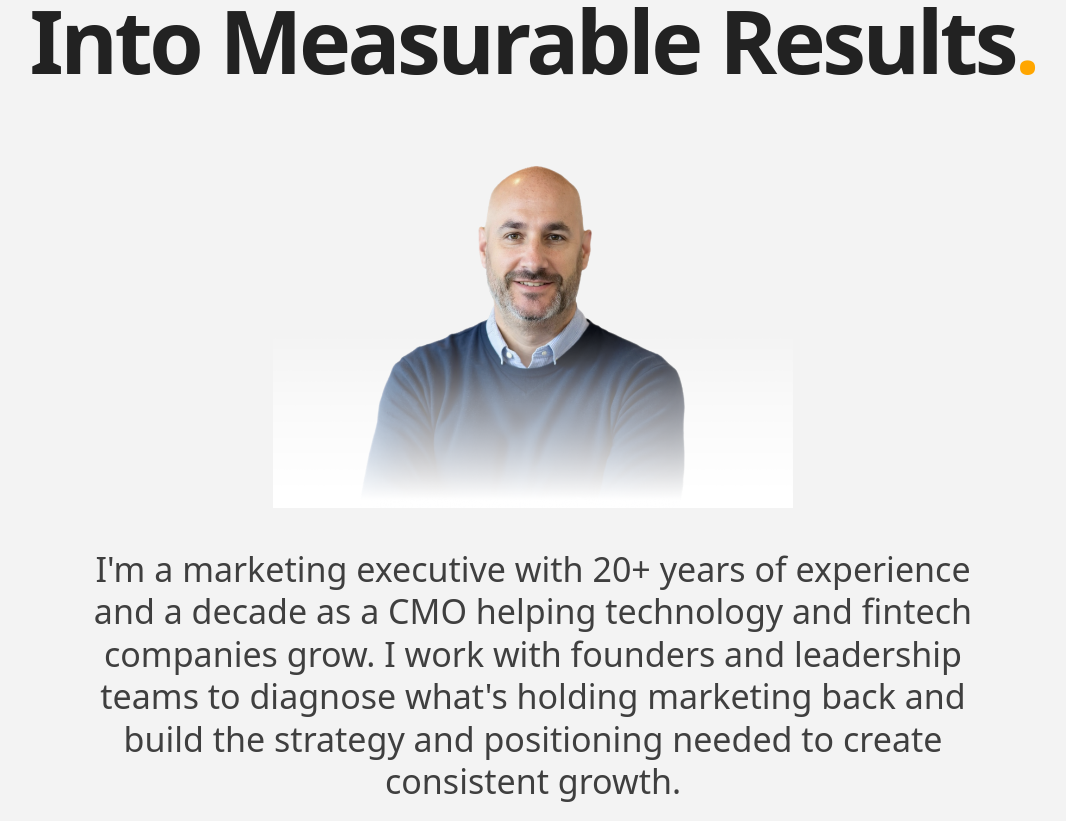
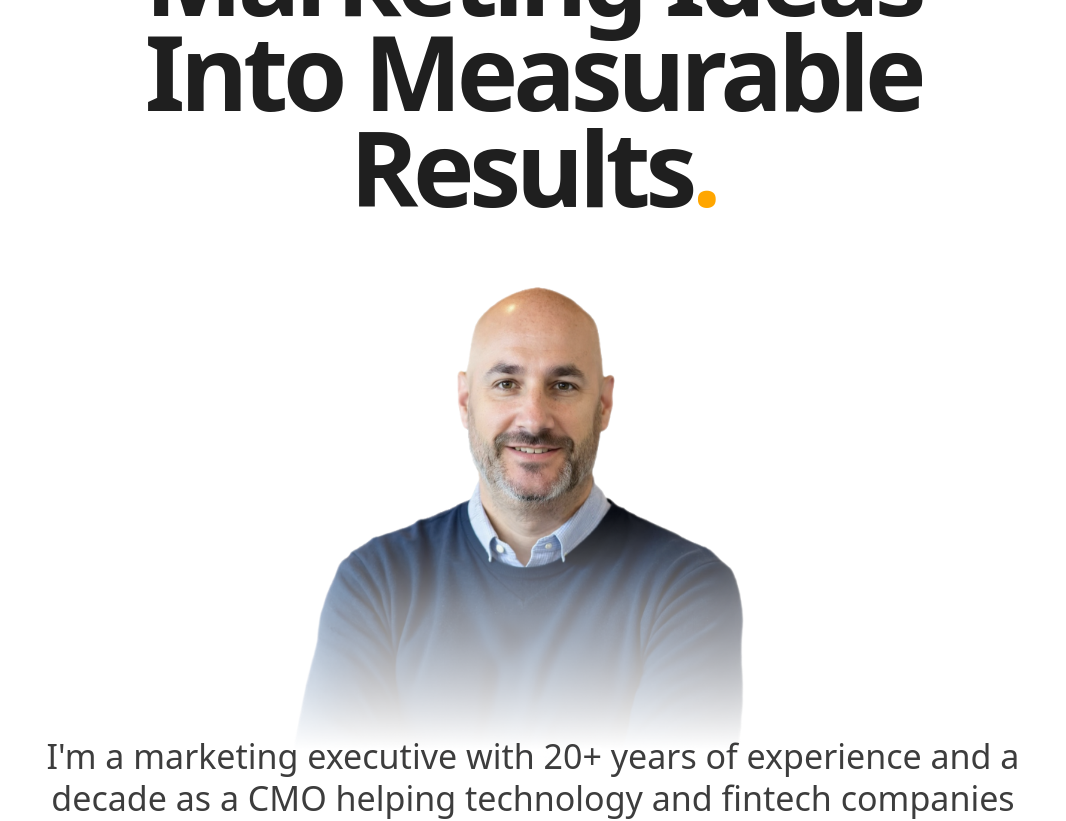
Before and after one commit to mrh1976/mherron, a React (Vite) app: page / in a window 1280 px wide. Shown: the part 320-1141 px from the top of the page, without its empty margins (107-1173 px from the left). Built offline with nearby package versions, Linux system fonts and the light colour scheme.

Commit message:
Update Index.tsx

```diff
--- a/client/pages/Index.tsx
+++ b/client/pages/Index.tsx
@@ -518,26 +518,26 @@ export default function Index() {
         )}
       </header>
 
-      <section className="bg-[#f3f3f3]">
-        <div className="max-w-[1200px] mx-auto px-5 sm:px-8 lg:px-10 pt-10 sm:pt-14 lg:pt-16 pb-16 sm:pb-20 lg:pb-24">
+      <section className="bg-white">
+  <div className="max-w-[1280px] mx-auto px-5 sm:px-8 lg:px-10 pt-10 sm:pt-14 lg:pt-16 pb-16 sm:pb-20 lg:pb-24">
     <div className="flex flex-col items-center text-center">
-            <h1 className="max-w-5xl text-[42px] sm:text-[64px] lg:text-[88px] leading-[0.95] font-bold tracking-[-0.04em] text-[#222222]">
+      <h1 className="max-w-[1120px] text-[44px] sm:text-[72px] lg:text-[104px] leading-[0.92] font-bold tracking-[-0.05em] text-[#1f1f1f]">
         Turn Complex Marketing Ideas
         <br />
         Into Measurable Results
         <span className="text-orange">.</span>
       </h1>
 
-            <div className="mt-8 sm:mt-10 lg:mt-12 w-full flex justify-center">
+      <div className="mt-2 sm:mt-4 lg:mt-6 w-full flex justify-center">
         <img
           src="/MikeHerronHeadshot2026.png"
           alt="Mike Herron"
-                className="w-full max-w-[320px] sm:max-w-[430px] lg:max-w-[520px] object-contain"
-              />
-            </div>
-
-            <div className="mt-6 sm:mt-8 lg:mt-10 max-w-4xl">
-              <p className="text-[#3f3f3f] text-[20px] sm:text-[28px] lg:text-[34px] leading-[1.25] font-light">
+          className="w-full max-w-[340px] sm:max-w-[520px] lg:max-w-[720px] object-contain"
+        />
+      </div>
+
+      <div className="-mt-2 sm:-mt-4 lg:-mt-6 max-w-[980px]">
+        <p className="text-[#3d3d3d] text-[19px] sm:text-[30px] lg:text-[34px] leading-[1.22] font-light">
           I&apos;m a marketing executive with 20+ years of experience and a decade as a
           CMO helping technology and fintech companies grow. I work with founders
           and leadership teams to diagnose what&apos;s holding marketing back and build
```
Lines whose indentation alone changed are shown as unchanged.
